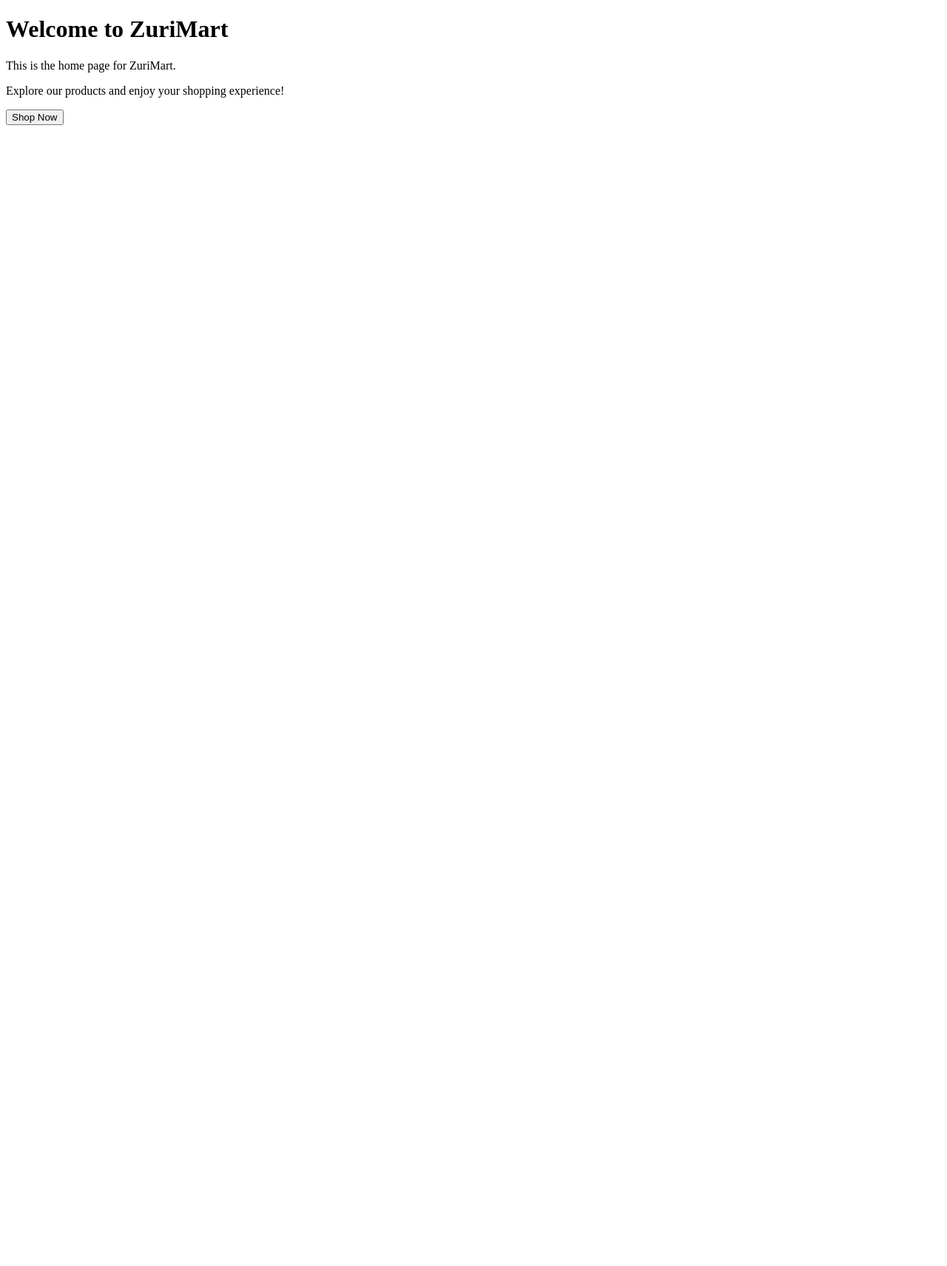
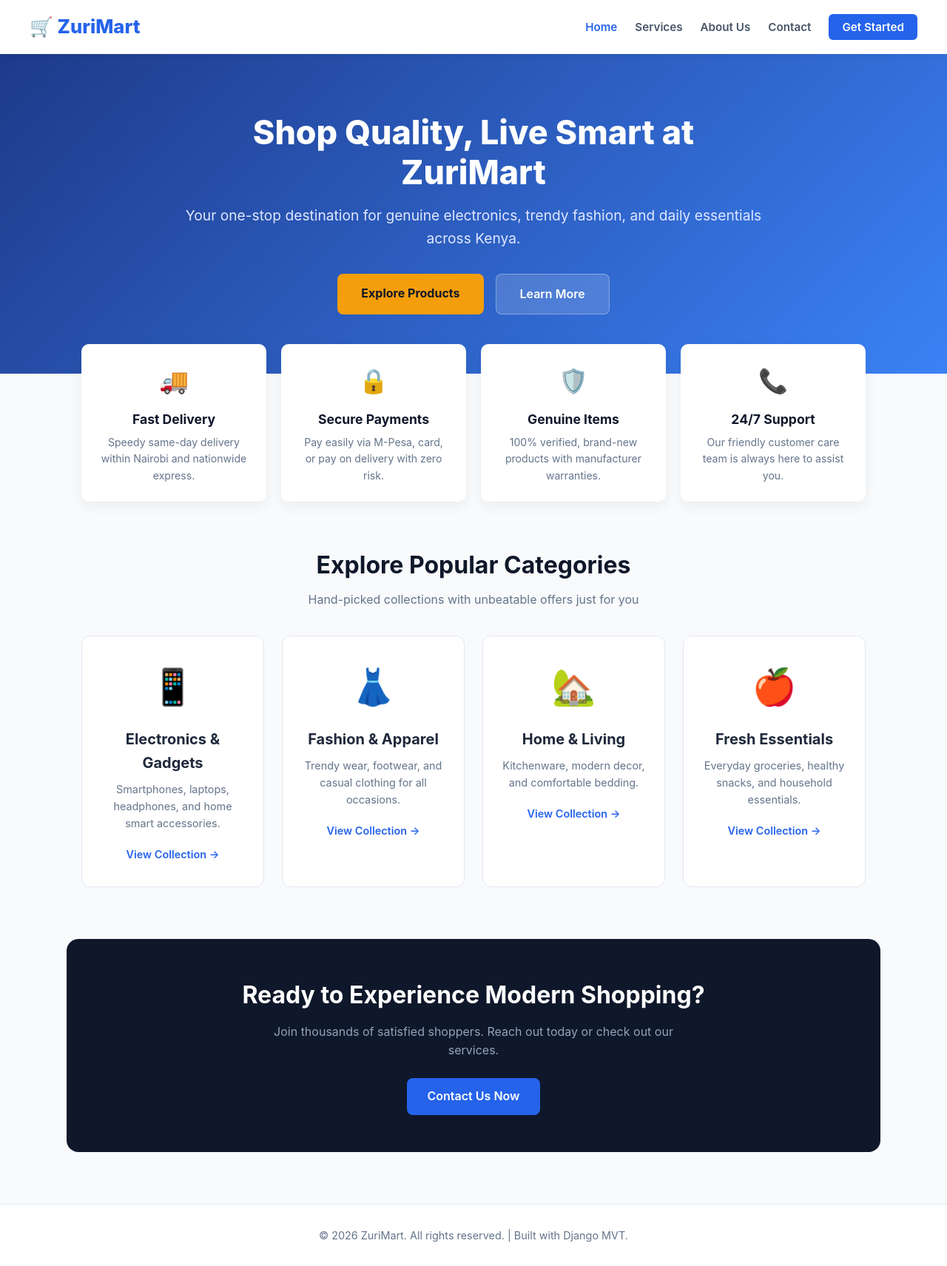
Before and after one commit to musaCODEzz/eMobilis-Fullstack-Dev, a Django app: page / in a window 1280 px wide. Shown: the whole page at 74% size. Before the commit the page ends 169 px from the top, so only its background shows below. Run offline with Django 4.2, Linux system fonts and the light colour scheme.

Commit message:
week 4: style home page with navbar, hero section, and external index.css

```diff
--- /dev/null
+++ b/week_4/ZuriMart/static/css/index.css
@@ -0,0 +1,286 @@
+* {
+    box-sizing: border-box;
+    margin: 0;
+    padding: 0;
+    font-family: -apple-system, BlinkMacSystemFont, "Segoe UI", Roboto, Helvetica, Arial, sans-serif;
+}
+
+body {
+    background-color: #f8fafc;
+    color: #1e293b;
+    line-height: 1.6;
+}
+
+/* ─── Navbar ─── */
+.navbar {
+    background-color: #ffffff;
+    box-shadow: 0 2px 10px rgba(0, 0, 0, 0.05);
+    padding: 16px 40px;
+    display: flex;
+    justify-content: space-between;
+    align-items: center;
+    position: sticky;
+    top: 0;
+    z-index: 100;
+}
+
+.nav-brand {
+    font-size: 1.6rem;
+    font-weight: 800;
+    color: #2563eb;
+    text-decoration: none;
+    display: flex;
+    align-items: center;
+    gap: 8px;
+}
+
+.nav-links {
+    list-style: none;
+    display: flex;
+    gap: 24px;
+    align-items: center;
+}
+
+.nav-links a {
+    text-decoration: none;
+    color: #475569;
+    font-weight: 600;
+    font-size: 0.95rem;
+    transition: color 0.2s;
+}
+
+.nav-links a:hover,
+.nav-links a.active {
+    color: #2563eb;
+}
+
+.btn-nav {
+    background-color: #2563eb;
+    color: #ffffff !important;
+    padding: 8px 18px;
+    border-radius: 6px;
+    transition: background-color 0.2s !important;
+}
+
+.btn-nav:hover {
+    background-color: #1d4ed8 !important;
+}
+
+/* ─── Hero Section ─── */
+.hero {
+    background: linear-gradient(135deg, #1e3a8a 0%, #3b82f6 100%);
+    color: #ffffff;
+    padding: 80px 20px;
+    text-align: center;
+}
+
+.hero-content {
+    max-width: 800px;
+    margin: 0 auto;
+}
+
+.hero h1 {
+    font-size: 2.8rem;
+    font-weight: 800;
+    margin-bottom: 16px;
+    line-height: 1.2;
+}
+
+.hero p {
+    font-size: 1.2rem;
+    color: #e0e7ff;
+    margin-bottom: 32px;
+}
+
+.hero-buttons {
+    display: flex;
+    gap: 16px;
+    justify-content: center;
+    flex-wrap: wrap;
+}
+
+.btn-primary {
+    background-color: #f59e0b;
+    color: #111827;
+    padding: 14px 32px;
+    border-radius: 8px;
+    text-decoration: none;
+    font-weight: 700;
+    font-size: 1rem;
+    transition: transform 0.2s, background-color 0.2s;
+}
+
+.btn-primary:hover {
+    background-color: #d97706;
+    transform: translateY(-2px);
+}
+
+.btn-secondary {
+    background-color: rgba(255, 255, 255, 0.15);
+    color: #ffffff;
+    border: 1px solid rgba(255, 255, 255, 0.3);
+    padding: 14px 32px;
+    border-radius: 8px;
+    text-decoration: none;
+    font-weight: 600;
+    font-size: 1rem;
+    transition: background-color 0.2s;
+}
+
+.btn-secondary:hover {
+    background-color: rgba(255, 255, 255, 0.25);
+}
+
+/* ─── Trust Badges ─── */
+.features-section {
+    max-width: 1100px;
+    margin: -40px auto 60px;
+    padding: 0 20px;
+}
+
+.features-grid {
+    display: grid;
+    grid-template-columns: repeat(auto-fit, minmax(230px, 1fr));
+    gap: 20px;
+}
+
+.feature-card {
+    background: #ffffff;
+    padding: 24px;
+    border-radius: 10px;
+    box-shadow: 0 6px 18px rgba(0, 0, 0, 0.06);
+    text-align: center;
+}
+
+.feature-icon {
+    font-size: 2rem;
+    margin-bottom: 12px;
+}
+
+.feature-card h3 {
+    font-size: 1.1rem;
+    margin-bottom: 6px;
+    color: #0f172a;
+}
+
+.feature-card p {
+    font-size: 0.88rem;
+    color: #64748b;
+}
+
+/* ─── Categories Showcase ─── */
+.categories-section {
+    max-width: 1100px;
+    margin: 0 auto 70px;
+    padding: 0 20px;
+}
+
+.section-header {
+    text-align: center;
+    margin-bottom: 36px;
+}
+
+.section-header h2 {
+    font-size: 2rem;
+    color: #0f172a;
+    margin-bottom: 8px;
+}
+
+.section-header p {
+    color: #64748b;
+}
+
+.categories-grid {
+    display: grid;
+    grid-template-columns: repeat(auto-fit, minmax(240px, 1fr));
+    gap: 24px;
+}
+
+.category-card {
+    background: #ffffff;
+    border-radius: 12px;
+    padding: 30px 24px;
+    text-align: center;
+    border: 1px solid #e2e8f0;
+    transition: transform 0.2s, box-shadow 0.2s;
+}
+
+.category-card:hover {
+    transform: translateY(-5px);
+    box-shadow: 0 12px 24px rgba(0, 0, 0, 0.08);
+}
+
+.category-icon {
+    font-size: 3rem;
+    margin-bottom: 16px;
+}
+
+.category-card h3 {
+    font-size: 1.25rem;
+    color: #1e293b;
+    margin-bottom: 8px;
+}
+
+.category-card p {
+    font-size: 0.9rem;
+    color: #64748b;
+    margin-bottom: 18px;
+}
+
+.category-link {
+    color: #2563eb;
+    text-decoration: none;
+    font-weight: 600;
+    font-size: 0.9rem;
+}
+
+.category-link:hover {
+    text-decoration: underline;
+}
+
+/* ─── Call to Action / Banner ─── */
+.cta-banner {
+    background: #0f172a;
+    color: #ffffff;
+    max-width: 1100px;
+    margin: 0 auto 70px;
+    padding: 50px 30px;
+    border-radius: 16px;
+    text-align: center;
+}
+
+.cta-banner h2 {
+    font-size: 2rem;
+    margin-bottom: 12px;
+}
+
+.cta-banner p {
+    color: #94a3b8;
+    max-width: 600px;
+    margin: 0 auto 24px;
+}
+
+.cta-banner a {
+    display: inline-block;
+    background-color: #2563eb;
+    color: #ffffff;
+    padding: 12px 28px;
+    border-radius: 8px;
+    text-decoration: none;
+    font-weight: 600;
+}
+
+/* ─── Footer ─── */
+footer {
+    background-color: #ffffff;
+    border-top: 1px solid #e2e8f0;
+    padding: 30px 20px;
+    text-align: center;
+    color: #64748b;
+    font-size: 0.9rem;
+}
+
+footer a {
+    color: #2563eb;
+    text-decoration: none;
+}
--- a/week_4/ZuriMart/templates/index.html
+++ b/week_4/ZuriMart/templates/index.html
@@ -1,14 +1,111 @@
+{% load static %}
 <!DOCTYPE html>
 <html lang="en">
 <head>
     <meta charset="UTF-8">
     <meta name="viewport" content="width=device-width, initial-scale=1.0">
-    <title>Home Page</title>
+    <title>ZuriMart — Shop Quality, Live Smart</title>
+    <!-- Linked external stylesheet -->
+    <link rel="stylesheet" href="{% static 'css/index.css' %}">
 </head>
 <body>
-    <h1>Welcome to ZuriMart</h1>
-    <p>This is the home page for ZuriMart.</p>
-    <p>Explore our products and enjoy your shopping experience!</p>
-    <button>Shop Now</button>
+
+    <!-- Navigation Bar -->
+    <nav class="navbar">
+        <a href="{% url 'home' %}" class="nav-brand">🛒 ZuriMart</a>
+        <ul class="nav-links">
+            <li><a href="{% url 'home' %}" class="active">Home</a></li>
+            <li><a href="{% url 'services' %}">Services</a></li>
+            <li><a href="{% url 'about' %}">About Us</a></li>
+            <li><a href="{% url 'contact' %}">Contact</a></li>
+            <li><a href="{% url 'contact' %}" class="btn-nav">Get Started</a></li>
+        </ul>
+    </nav>
+
+    <!-- Hero Section -->
+    <header class="hero">
+        <div class="hero-content">
+            <h1>Shop Quality, Live Smart at ZuriMart</h1>
+            <p>Your one-stop destination for genuine electronics, trendy fashion, and daily essentials across Kenya.</p>
+            <div class="hero-buttons">
+                <a href="{% url 'services' %}" class="btn-primary">Explore Products</a>
+                <a href="{% url 'about' %}" class="btn-secondary">Learn More</a>
+            </div>
+        </div>
+    </header>
+
+    <!-- Value Badges -->
+    <section class="features-section">
+        <div class="features-grid">
+            <div class="feature-card">
+                <div class="feature-icon">🚚</div>
+                <h3>Fast Delivery</h3>
+                <p>Speedy same-day delivery within Nairobi and nationwide express.</p>
+            </div>
+            <div class="feature-card">
+                <div class="feature-icon">🔒</div>
+                <h3>Secure Payments</h3>
+                <p>Pay easily via M-Pesa, card, or pay on delivery with zero risk.</p>
+            </div>
+            <div class="feature-card">
+                <div class="feature-icon">🛡️</div>
+                <h3>Genuine Items</h3>
+                <p>100% verified, brand-new products with manufacturer warranties.</p>
+            </div>
+            <div class="feature-card">
+                <div class="feature-icon">📞</div>
+                <h3>24/7 Support</h3>
+                <p>Our friendly customer care team is always here to assist you.</p>
+            </div>
+        </div>
+    </section>
+
+    <!-- Popular Categories -->
+    <section class="categories-section">
+        <div class="section-header">
+            <h2>Explore Popular Categories</h2>
+            <p>Hand-picked collections with unbeatable offers just for you</p>
+        </div>
+
+        <div class="categories-grid">
+            <div class="category-card">
+                <div class="category-icon">📱</div>
+                <h3>Electronics & Gadgets</h3>
+                <p>Smartphones, laptops, headphones, and home smart accessories.</p>
+                <a href="{% url 'services' %}" class="category-link">View Collection →</a>
+            </div>
+            <div class="category-card">
+                <div class="category-icon">👗</div>
+                <h3>Fashion & Apparel</h3>
+                <p>Trendy wear, footwear, and casual clothing for all occasions.</p>
+                <a href="{% url 'services' %}" class="category-link">View Collection →</a>
+            </div>
+            <div class="category-card">
+                <div class="category-icon">🏡</div>
+                <h3>Home & Living</h3>
+                <p>Kitchenware, modern decor, and comfortable bedding.</p>
+                <a href="{% url 'services' %}" class="category-link">View Collection →</a>
+            </div>
+            <div class="category-card">
+                <div class="category-icon">🍎</div>
+                <h3>Fresh Essentials</h3>
+                <p>Everyday groceries, healthy snacks, and household essentials.</p>
+                <a href="{% url 'services' %}" class="category-link">View Collection →</a>
+            </div>
+        </div>
+    </section>
+
+    <!-- CTA Banner -->
+    <section class="cta-banner">
+        <h2>Ready to Experience Modern Shopping?</h2>
+        <p>Join thousands of satisfied shoppers. Reach out today or check out our services.</p>
+        <a href="{% url 'contact' %}">Contact Us Now</a>
+    </section>
+
+    <!-- Footer -->
+    <footer>
+        <p>&copy; 2026 ZuriMart. All rights reserved. | Built with Django MVT.</p>
+    </footer>
+
 </body>
 </html>
```
